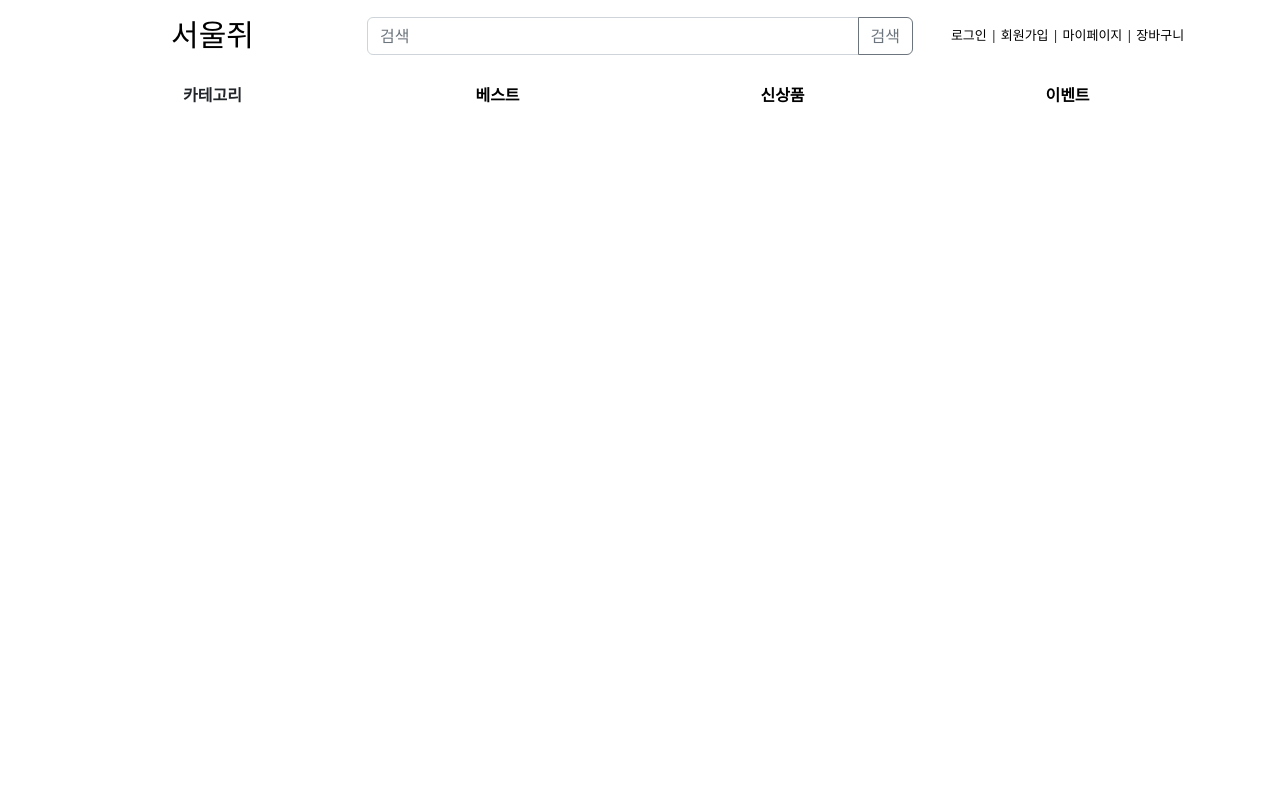
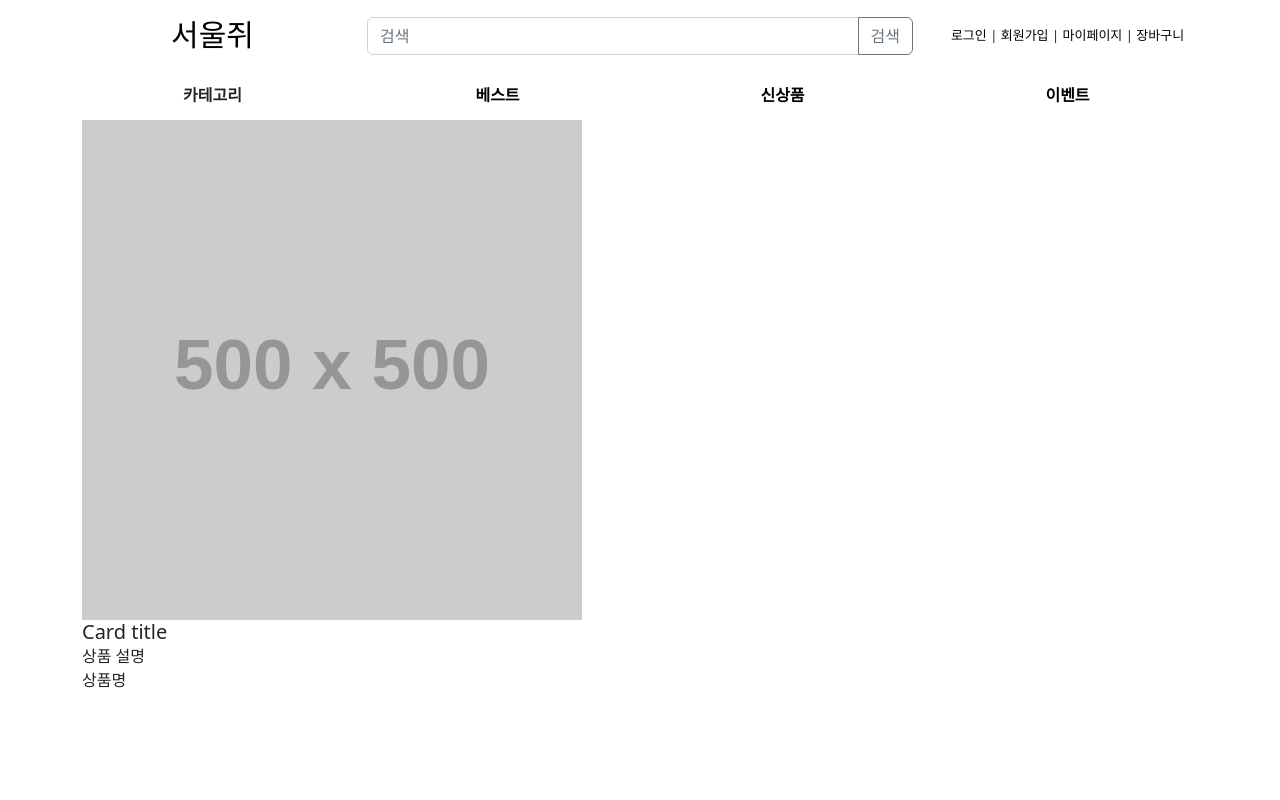
Before and after one commit to PSE22/Backend_TeamProject_1, a Vue app in the folder 02_frontend/: page /product-detail in a window 1280 px wide. Shown: the top 800 px of the page. Built offline with nearby package versions, Linux system fonts and the light colour scheme; a web font is replaced by a local one.

Commit message:
Update 상품 상세 (#47)
Co-authored-by: PSE22 <114322247+PSE22@users.noreply.github.com>

```diff
--- /dev/null
+++ b/02_frontend/src/assets/css/productDetail.css
@@ -0,0 +1,8 @@
+#product-image {
+    float: left;
+    /* margin-top: 50px; */
+}
+
+#product-text {
+    float: right;
+}
--- a/02_frontend/src/router/index.js
+++ b/02_frontend/src/router/index.js
@@ -43,6 +43,12 @@ const routes = [
   {
     path: "/category",
     component: () => import("../views/CategoryDetail.vue"),
+  },
+
+  // 상품 상세
+  {
+    path: "/product-detail",
+    component: () => import("../views/ProductDetail.vue"),
   },
   // 장바구니
   {
--- /dev/null
+++ b/02_frontend/src/views/ProductDetail.vue
@@ -0,0 +1,18 @@
+<template>
+    <div>
+  <div id="product-image">
+    <img src="https://via.placeholder.com/500x500?text=Image" />
+    <div class="card-body">
+      <h5 class="card-title">Card title</h5>
+      <p class="card-text">상품 설명</p>
+    </div>
+  </div>
+  <div id="product-text">
+    <div>상품명</div>
+  </div>
+    </div>
+</template>
+<script>
+export default {};
+</script>
+<style></style>
```
